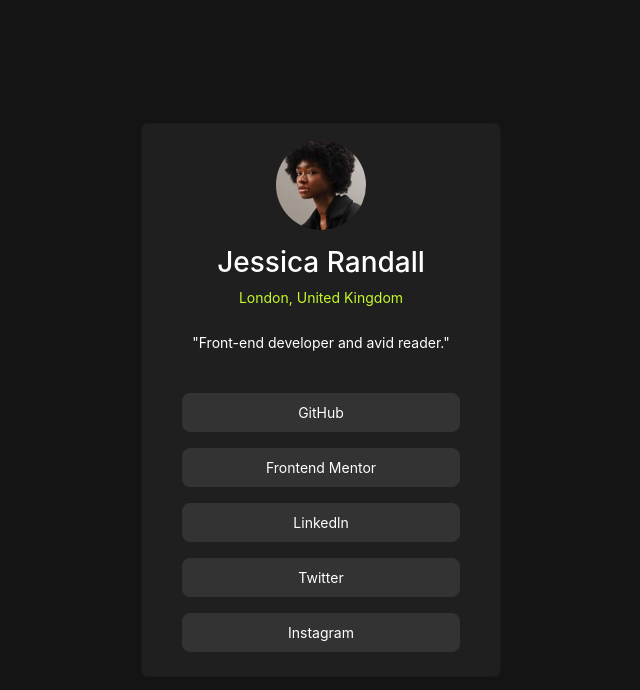
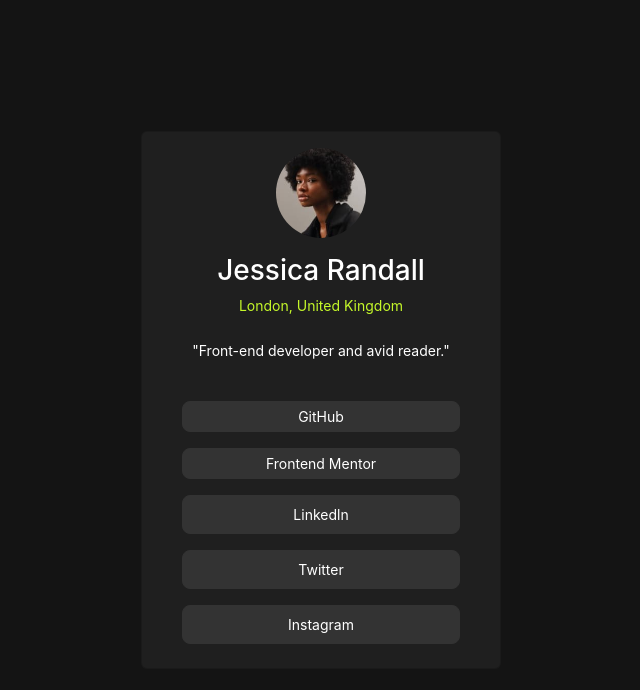
Before and after one commit to NANDHINIMARIYAPPAN/Space-Tourism, a plain HTML site: page social-links-profile-main/index.html in a window 1280 px wide. Shown: the whole page, without its empty margins (319-959 px from the left). Drawn offline with nearby package versions, Linux system fonts and the light colour scheme.

Commit message:
Update index.html

```diff
--- a/social-links-profile-main/index.html
+++ b/social-links-profile-main/index.html
@@ -31,11 +31,11 @@
             <p>"Front-end developer and avid reader."</p>
           </div>
           <div class="card-btn d-flex flex-column pt-3 text-center px-4">
-            <button class="btn p-2">GitHub</button>
-            <button class="btn p-2">Frontend Mentor</button>
-            <button class="btn p-2">Linkedln</button>
-            <button class="btn p-2">Twitter</button>
-            <button class="btn p-2">Instagram</button>
+            <button class="btn p-2 py-1">GitHub</button>
+            <button class="btn p-2 py-1">Frontend Mentor</button>
+            <button class="btn p-2 py-">Linkedln</button>
+            <button class="btn p-2 py-">Twitter</button>
+            <button class="btn p-2 py-">Instagram</button>
           </div>
         </div>
       </div>
```
